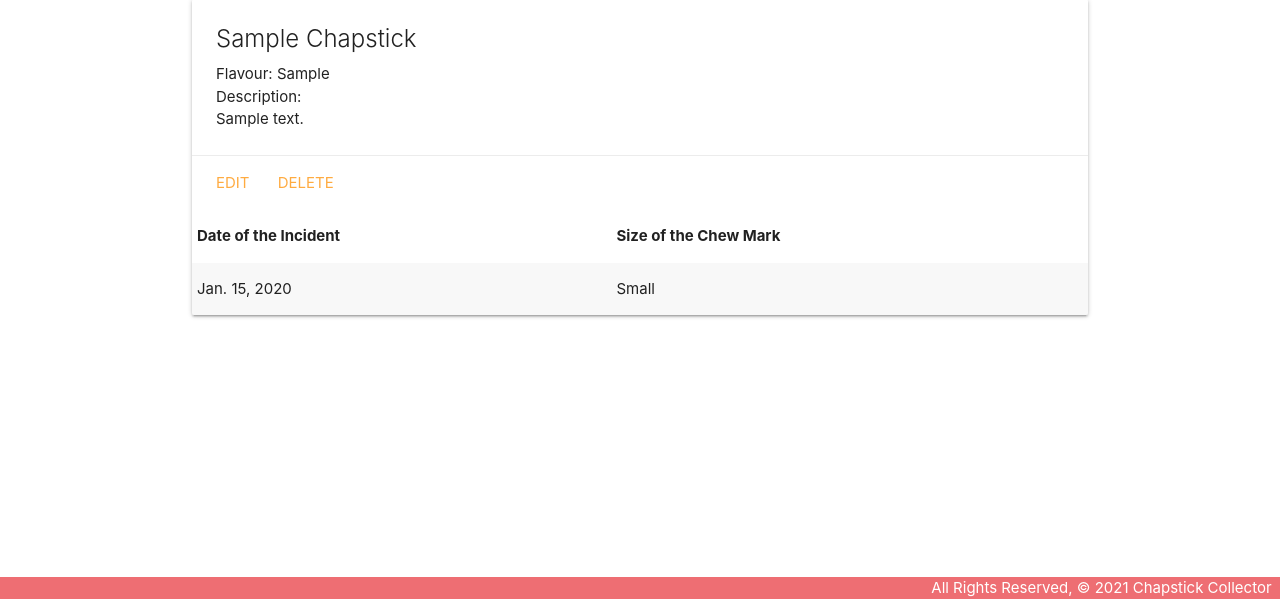
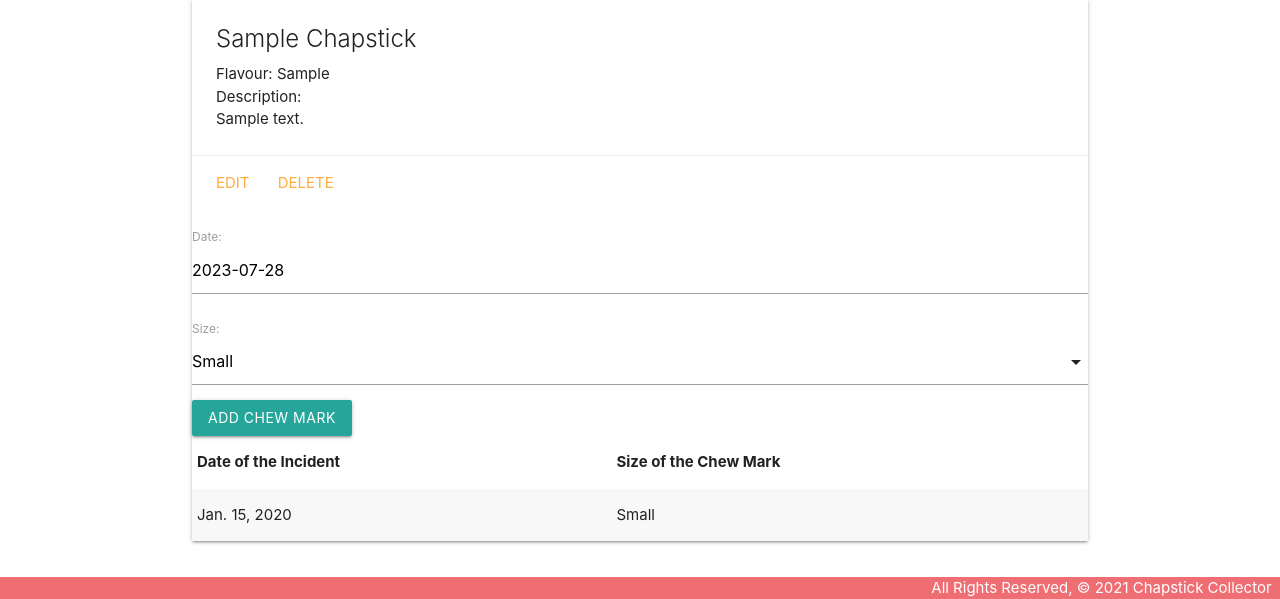
Before and after one commit to B-Selin/chapstickcollector, a Django app: page /chapsticks/1/ in a window 1280 px wide. Shown: the part 201-800 px from the top of the page. Run offline with Django 4.2, Linux system fonts and the light colour scheme; tables that the repository leaves empty hold one stand-in row (values such as "Sample post").

Commit message:
view path and for create for chewmark

```diff
--- a/main_app/admin.py
+++ b/main_app/admin.py
@@ -1,6 +1,6 @@
 from django.contrib import admin
-from .models import Chapstick, ChewMark
+from .models import Chapstick, Chewmark
 
 # Register your models here
 admin.site.register(Chapstick)
-admin.site.register(ChewMark)
+admin.site.register(Chewmark)
--- a/main_app/forms.py
+++ b/main_app/forms.py
@@ -0,0 +1,7 @@
+from django.forms import ModelForm
+from .models import Chewmark
+
+class ChewmarkForm(ModelForm):
+  class Meta:
+    model = Chewmark
+    fields = ['date', 'size']
--- a/main_app/models.py
+++ b/main_app/models.py
@@ -1,5 +1,6 @@
 from django.db import models
 from django.urls import reverse
+from datetime import date
 
 # Create your models here.
 SIZE = (
@@ -26,7 +27,7 @@
 
 # make a new model here called ChewMarks
 
-class ChewMark(models.Model):
+class Chewmark(models.Model):
   date = models.DateField()
   size = models.CharField(
     max_length=1,
@@ -40,3 +41,6 @@
   def __str__(self):
     # Nice method for obtaining the friendly value of a Field.choice
     return f"{self.get_size_display()} on {self.date}"
+
+  class Meta:
+    ordering = ['-date']
--- a/main_app/templates/base.html
+++ b/main_app/templates/base.html
@@ -10,6 +10,8 @@
   <title>Chapstick Collector</title>
   <link rel="stylesheet" href="https://cdnjs.cloudflare.com/ajax/libs/materialize/1.0.0/css/materialize.min.css">
   <link rel="stylesheet" type="text/css" href="{% static 'css/style.css' %}">
+  <script src="https://cdnjs.cloudflare.com/ajax/libs/materialize/1.0.0/js/materialize.min.js"></script>
+
 </head>
 
 <body>
--- a/main_app/templates/chapsticks/detail.html
+++ b/main_app/templates/chapsticks/detail.html
@@ -15,6 +15,14 @@
   </div>
 
   <div class="col s6">
+    <!-- New Markup Below -->
+    <form action="{% url 'add_chewmark' chapstick.id %}" method="POST">
+      {% csrf_token %}
+      <!-- Render the inputs -->
+      {{ chewmark_form.as_p }}
+      <input type="submit" class="btn" value="Add Chew Mark">
+    </form>
+    <!-- New Markup Above -->
     <table class="striped">
       <thead>
         <tr>
@@ -33,5 +41,18 @@
     </table>
   </div>
 </div>
-
+<!-- below all HTML -->
+<script>
+  const dateEl = document.getElementById('id_date');
+  // M is Materialize's global variable
+  M.Datepicker.init(dateEl, {
+    format: 'yyyy-mm-dd',
+    defaultDate: new Date(),
+    setDefaultDate: true,
+    autoClose: true
+  });
+  // add additional JS to initialize select below
+  const selectEl = document.getElementById('id_size');
+  M.FormSelect.init(selectEl);
+</script>
 {% endblock %}
--- a/main_app/urls.py
+++ b/main_app/urls.py
@@ -10,4 +10,5 @@
   path('chapsticks/create/', views.ChapstickCreate.as_view(), name='chapsticks_create'),
   path('chapsticks/<int:pk>/update/', views.ChapstickUpdate.as_view(), name='chapsticks_update'),
   path('chapsticks/<int:pk>/delete/', views.ChapstickDelete.as_view(), name='chapsticks_delete'),
+  path('chapsticks/<int:chapstick_id>/add_chewmark/', views.add_chewmark, name='add_chewmark'),
 ]
--- a/main_app/views.py
+++ b/main_app/views.py
@@ -1,7 +1,7 @@
-from django.shortcuts import render
+from django.shortcuts import render, redirect
 from django.views.generic.edit import CreateView, UpdateView, DeleteView
 from .models import Chapstick
-
+from .forms import ChewmarkForm
 
 
 # Create your views here.
@@ -18,7 +18,23 @@
 
 def chapsticks_detail(request, chapstick_id):
     chapstick = Chapstick.objects.get(id=chapstick_id)
-    return render(request, 'chapsticks/detail.html', { 'chapstick' : chapstick})
+    chewmark_form = ChewmarkForm()
+    return render(request, 'chapsticks/detail.html', {
+    # include the chapstick and chewmark_form in the context
+    'chapstick': chapstick, 'chewmark_form': chewmark_form
+    })
+
+def add_chewmark(request, chapstick_id):
+  # create a ModelForm instance using the data in request.POST
+  form = ChewmarkForm(request.POST)
+  # validate the form
+  if form.is_valid():
+    # don't save the form to the db until it
+    # has the cat_id assigned
+    new_chewmark = form.save(commit=False)
+    new_chewmark.chapstick_id = chapstick_id
+    new_chewmark.save()
+  return redirect('detail', chapstick_id=chapstick_id)
 
 class ChapstickCreate(CreateView):
     model = Chapstick
```
